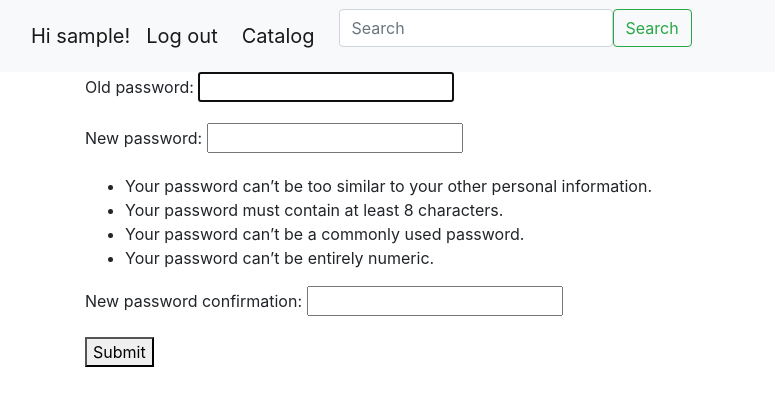
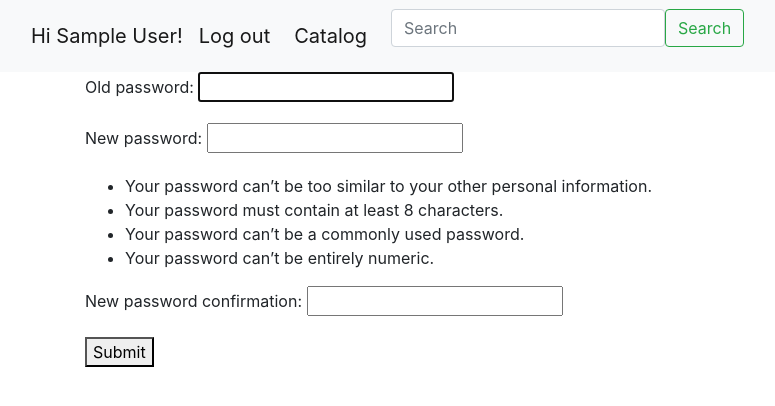
Before and after one commit to polina-koval/BG, a Django app: page /accounts/password/ in a window 1280 px wide. Shown: the top 406 px of the page, without its empty margins (0-775 px from the left). Run offline with Django 3.2, Linux system fonts and the light colour scheme; the visitor is signed in with stand-in values (Sample User, id 1); some libraries are stand-ins or nearby versions.

Commit message:
add get_full_name

```diff
--- a/templates/base.html
+++ b/templates/base.html
@@ -4,7 +4,7 @@
 <nav class="navbar navbar-expand-lg navbar-light bg-light">
     <div class="container-fluid">
         {% if user.is_authenticated %}
-            <a class="navbar-brand" href="{% url 'accounts:view_profile' %}">Hi {{ user.username }}!</a>
+            <a class="navbar-brand" href="{% url 'accounts:view_profile' %}">Hi {{ user.get_full_name }}!</a>
             <a class="navbar-brand" href="{% url 'logout' %}">Log out</a>
         {% else %}
              <a class="navbar-brand" href="{% url 'login' %}">Log In</a>
```
